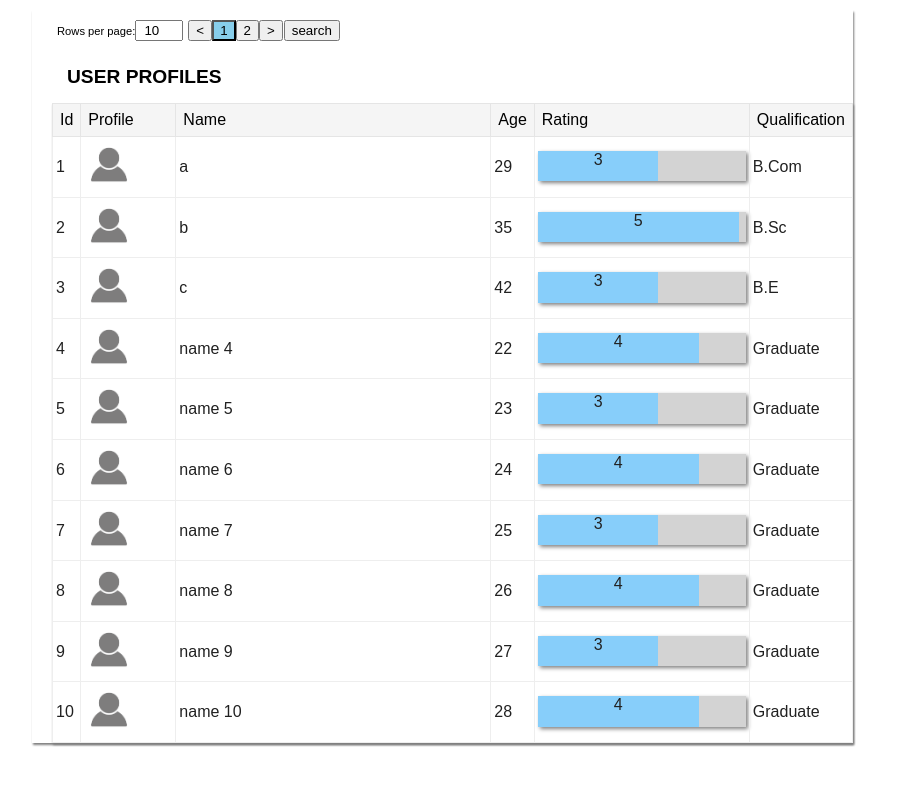
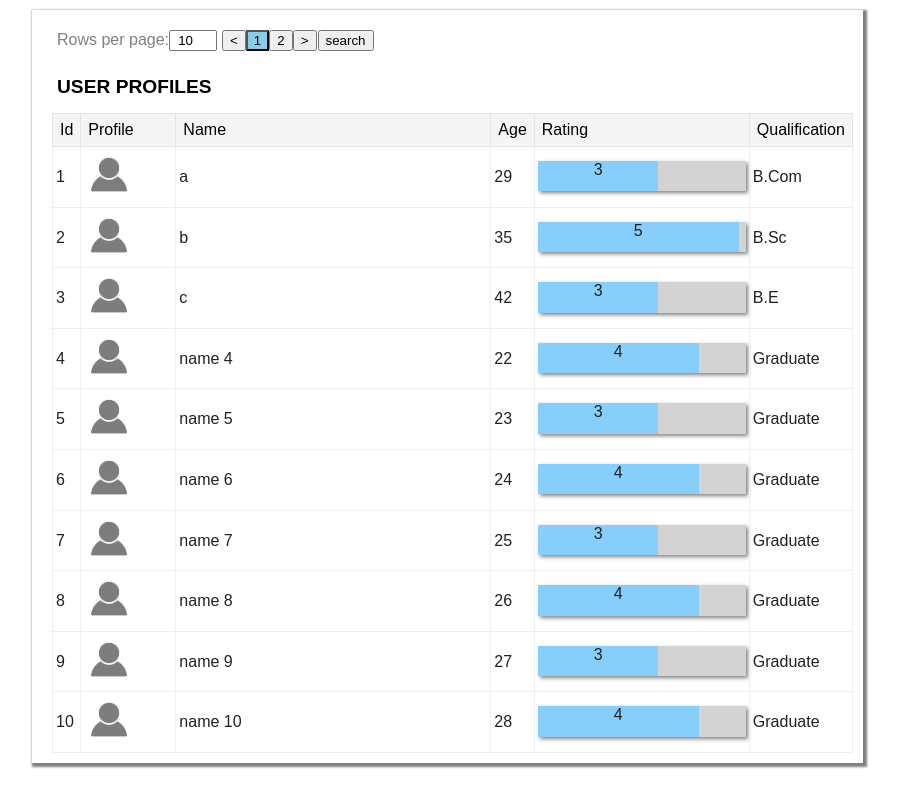
Before and after one commit to rajeshpillai/react-datatable, a React (Create React App) app: page / in a window 1280 px wide. Shown: the whole page, without its empty margins (0-900 px from the left). Built offline with nearby package versions, Linux system fonts and the light colour scheme.

Commit message:
CSS Updates

```diff
--- a/src/components/DataTable/DataTable.js
+++ b/src/components/DataTable/DataTable.js
@@ -323,7 +323,7 @@ export default  class DataTable extends React.Component {
         let contentView = this._renderContent();
         let title = this.props.title || "Data Table";
         return (
-            <table className="data-table" border="1" style={{width: this.width}}>
+            <table className="data-inner-table" border="1" style={{width: this.width}}>
                 <caption className="data-table-caption">{title}</caption>
                 <thead onClick={this.onSort}>
                     <tr>
--- a/src/components/DataTable/datatable.css
+++ b/src/components/DataTable/datatable.css
@@ -8,8 +8,12 @@
 }
 
 .data-table {
+  padding:10px;
+  box-shadow: 2px 2px 2px 2px grey;
+}
+
+.data-inner-table {
   border-collapse: collapse;
-  box-shadow: 1px 2px 2px grey;
 }
 
 .data-table th {
@@ -48,7 +52,7 @@
 }
 
 .data-table-caption {
-  padding: 15px;
+  padding: 15px 5px;
   text-align: left;
   font-weight: bold;
   font-size: 1.2em;
--- a/src/components/DataTable/pagination.css
+++ b/src/components/DataTable/pagination.css
@@ -1,8 +1,9 @@
 
 .pagination {
   display: inline-block;
-  font-size: 0.7em;
+  font-size: 1em;
   padding: 10px 0px;
+  color: gray;
 }
 .current-page {
   background-color: skyblue;
@@ -20,7 +21,6 @@
 .page-selector > input {
   width: 3em;
   text-align: center;
-
 }
 
 .current-page-input {
```
